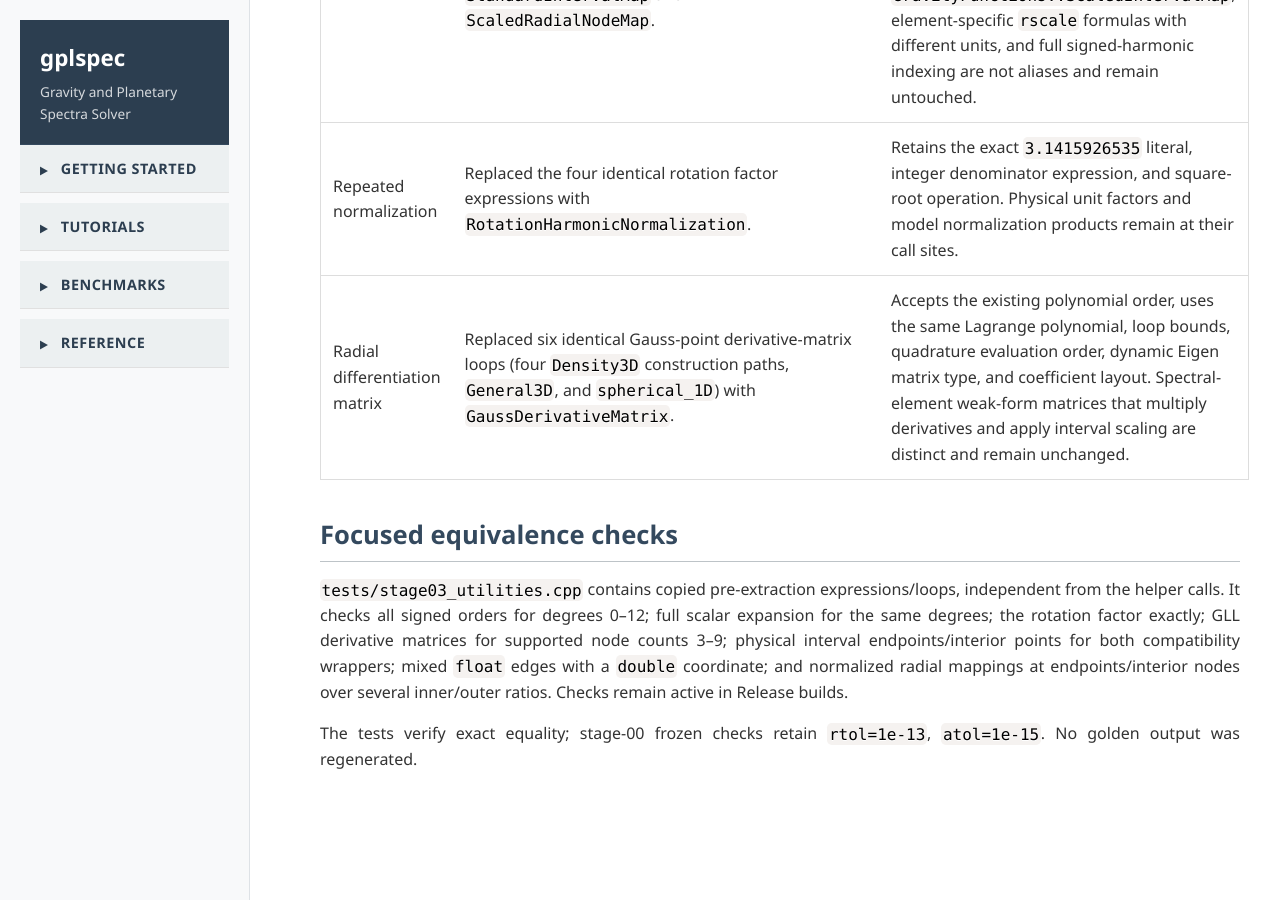
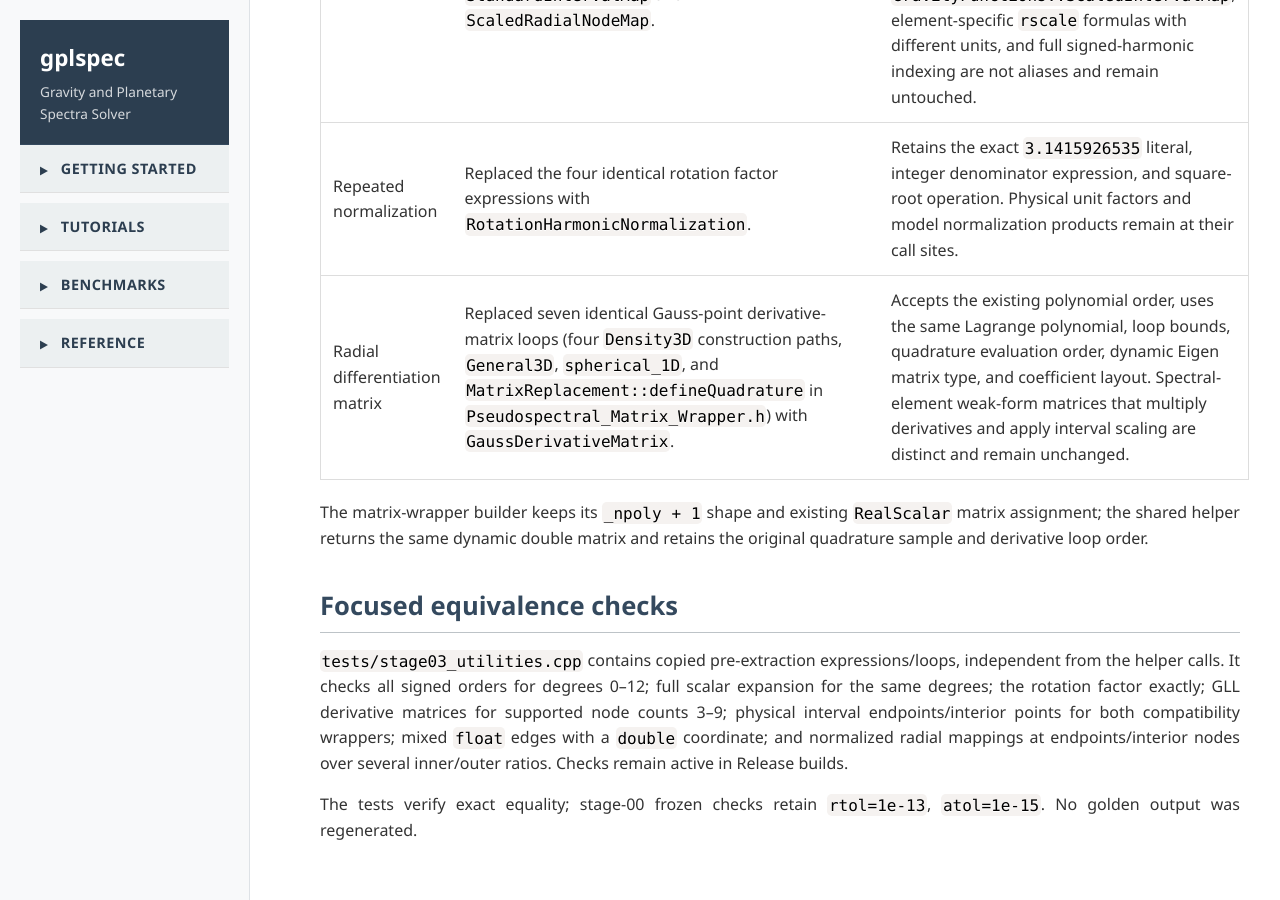
Before and after one commit to adcm2/gplspec, a Jekyll site: the page built from docs/cleanup/stage-03-decisions.md, in a window 1280 px wide and 900 px high, scrolled down 747 px. Built offline with Jekyll 4.4.1, drawn with Linux system fonts in a browser that asks for light colours; nearby versions of some CDN libraries; our own code applies the rules of GitHub Pages for plain Markdown files; before the commit the page ends 1575 px from its top, so only the background shows below that.

Commit message:
Complete shared derivative matrix extraction

```diff
--- a/docs/cleanup/stage-03-decisions.md
+++ b/docs/cleanup/stage-03-decisions.md
@@ -6,7 +6,9 @@
 | Full/reduced scalar conversion | Replaced six repeated real-field expansion loops in three constructors and three output paths with `ExpandRealScalarCoefficients`. | Preserves degree order, negative-then-nonnegative `m` slot order, `pow(-1.0, m) * conj(c_l,|m|)` phase/conjugation, vector extents, and double-complex storage. No batching or coefficient-layout change. |
 | Radial interval/node mapping | Centralized the affine reference-to-physical map. `Radial_Tools::StandardIntervalMap` and `GravityFunctions::StandardIntervalMap` remain as forwarding compatibility wrappers. Replaced repeated physical-radius lambdas and the repeated normalized radial-node map with `StandardIntervalMap` and `ScaledRadialNodeMap`. | The affine helper supports mixed argument types and preserves the expression's natural arithmetic promotions; templated solvers historically passed a `double` reference coordinate with potentially `float` edge nodes. `ScaledRadialNodeMap` explicitly consumes `inner_radius / outer_radius` and returns the existing dimensionless `r/R` map. `GravityFunctions::ScaledIntervalMap`, element-specific `rscale` formulas with different units, and full signed-harmonic indexing are not aliases and remain untouched. |
 | Repeated normalization | Replaced the four identical rotation factor expressions with `RotationHarmonicNormalization`. | Retains the exact `3.1415926535` literal, integer denominator expression, and square-root operation. Physical unit factors and model normalization products remain at their call sites. |
-| Radial differentiation matrix | Replaced six identical Gauss-point derivative-matrix loops (four `Density3D` construction paths, `General3D`, and `spherical_1D`) with `GaussDerivativeMatrix`. | Accepts the existing polynomial order, uses the same Lagrange polynomial, loop bounds, quadrature evaluation order, dynamic Eigen matrix type, and coefficient layout. Spectral-element weak-form matrices that multiply derivatives and apply interval scaling are distinct and remain unchanged. |
+| Radial differentiation matrix | Replaced seven identical Gauss-point derivative-matrix loops (four `Density3D` construction paths, `General3D`, `spherical_1D`, and `MatrixReplacement::defineQuadrature` in `Pseudospectral_Matrix_Wrapper.h`) with `GaussDerivativeMatrix`. | Accepts the existing polynomial order, uses the same Lagrange polynomial, loop bounds, quadrature evaluation order, dynamic Eigen matrix type, and coefficient layout. Spectral-element weak-form matrices that multiply derivatives and apply interval scaling are distinct and remain unchanged. |
+
+The matrix-wrapper builder keeps its `_npoly + 1` shape and existing `RealScalar` matrix assignment; the shared helper returns the same dynamic double matrix and retains the original quadrature sample and derivative loop order.
 
 ## Focused equivalence checks
 
```
Also changed, not shown: implementation_status.md (+3 -0 lines), 1 other file.
